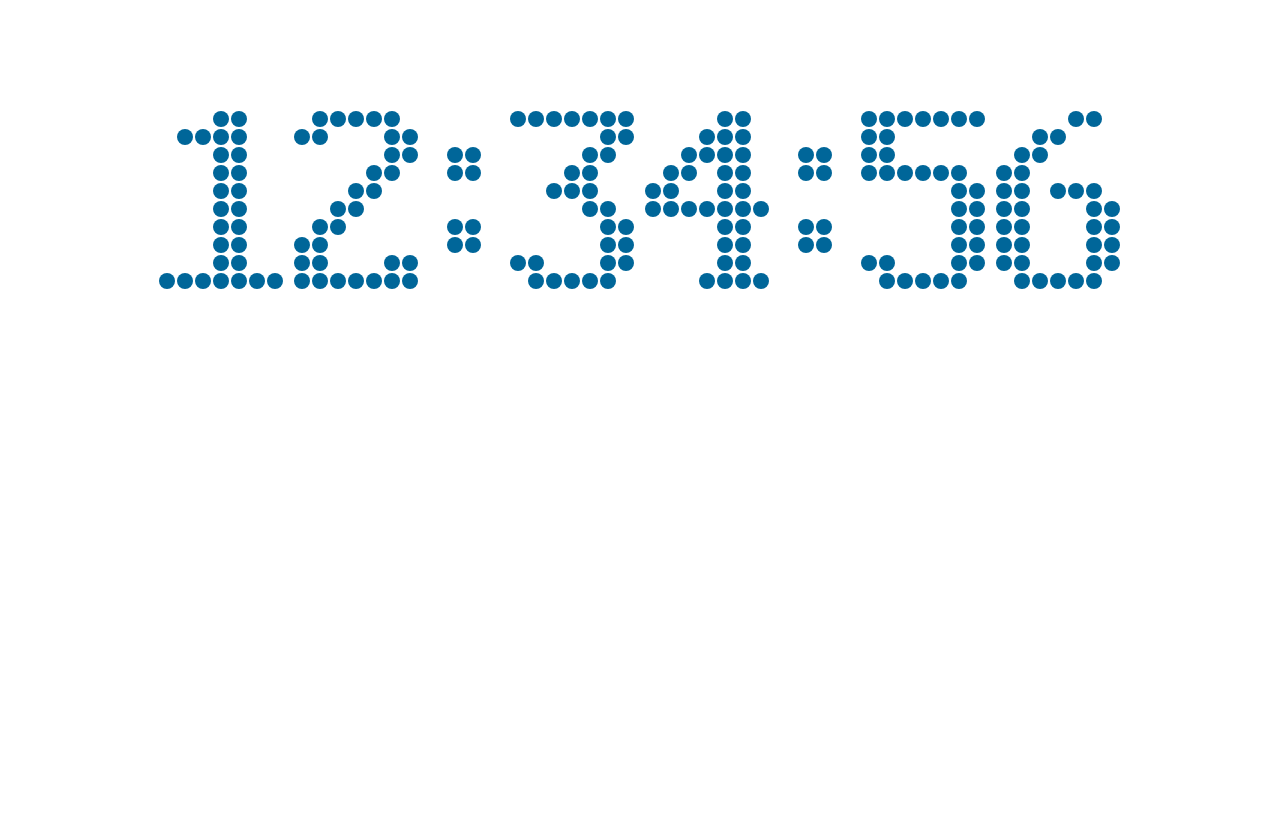
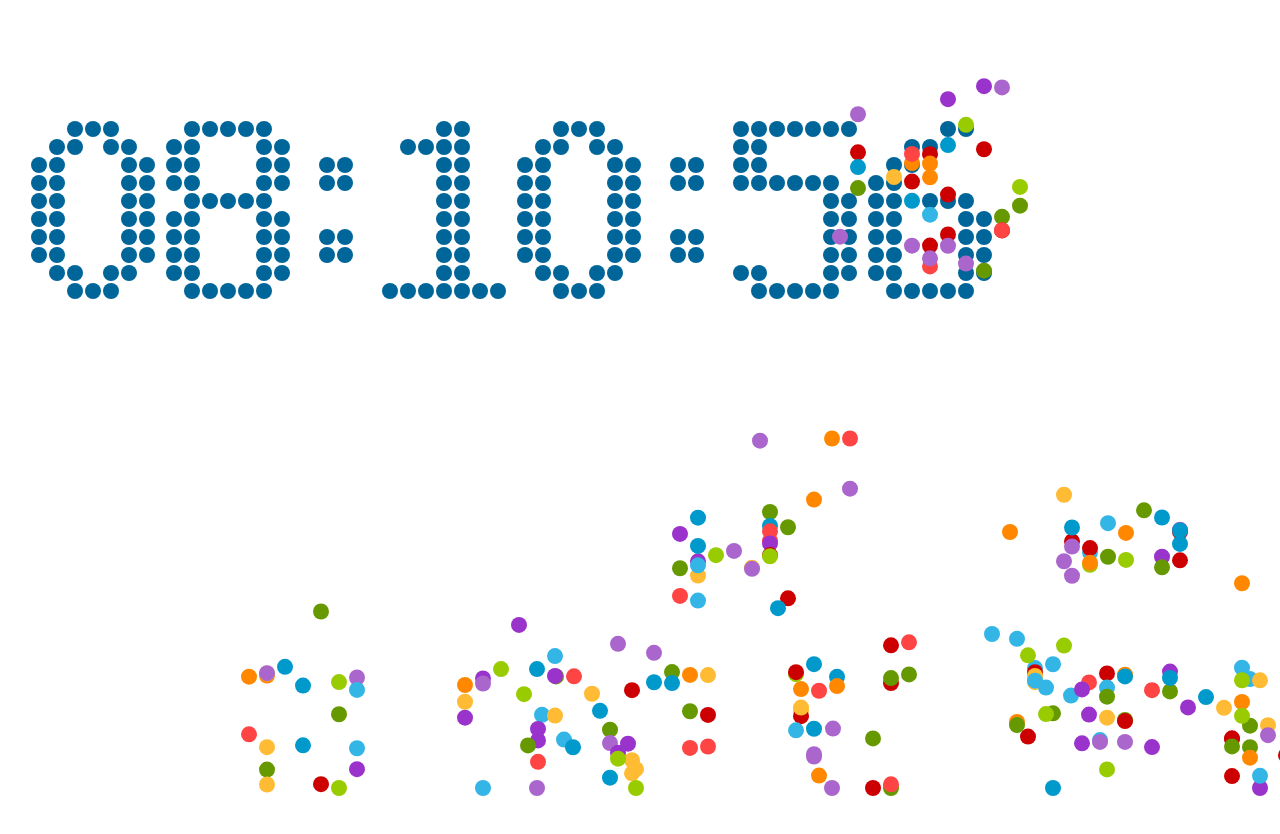
Before and after one commit to lf7817/canvas-demo, a website: page demo2/index.html in a window 1280 px wide. After the commit the page ends 800 px from the top, so only its background shows below. Drawn offline with Linux system fonts and the light colour scheme.

Commit message:
demo2基本实现效果

```diff
--- a/demo2/index.html
+++ b/demo2/index.html
@@ -13,14 +13,15 @@
         height: 100%;
       }
       .canvas {
-        display: block;
-        margin: 50px auto 0;
+        height: 100%;
+        /*display: block;*/
+        /*margin: 0 auto;*/
         /*border: 1px solid #ccc;*/
       }
     </style>
   </head>
   <body>
-    <canvas id="canvas" width="200" height="200" class="canvas"></canvas>
+    <canvas id="canvas"></canvas>
     <script src="./digit.js"></script>
     <script src="./index.js"></script>
   </body>
--- a/demo2/index.js
+++ b/demo2/index.js
@@ -1,22 +1,77 @@
-var WINDOW_WIDTH = 1024
-var WINDOW_HEIGHT = 768
+var WINDOW_WIDTH = document.body.clientWidth
+var WINDOW_HEIGHT = document.body.clientHeight - 4
 var RADIUS = 8
-var MARGIN_TOP = 60
+var MARGIN_TOP = 120
 var MARGIN_LEFT = 30
-
+var endTime = new Date(2017, 5, 27, 18, 46, 36)
+var curShowTimeSeconds = 0
+var balls = []
+var colors = ['#33B5E5', '#0099CC', '#AA66CC', '#9933CC', '#99CC00', '#669900', '#FFBB33', '#FF8800', '#FF4444', '#CC0000']
 var canvasEl = document.getElementById('canvas')
 var ctx = canvasEl.getContext('2d')
 
 canvasEl.width = WINDOW_WIDTH
 canvasEl.height = WINDOW_HEIGHT
 
+curShowTimeSeconds = getCurrentShowTimeSeconds()
 render(ctx)
 
+setInterval(function () {
+  render(ctx)
+  update()
+}, 50)
+
+function update () {
+  var nextShowTimeSeconds = getCurrentShowTimeSeconds()
+  if (nextShowTimeSeconds !== curShowTimeSeconds) {
+    var nextHour = parseInt(nextShowTimeSeconds / 3600)
+    var nextMin = parseInt((nextShowTimeSeconds - nextHour * 3600) / 60)
+    var nextSec = parseInt(nextShowTimeSeconds % 60)
+
+    var curHour = parseInt(curShowTimeSeconds / 3600)
+    var curMin = (curShowTimeSeconds - curHour * 3600) / 60
+    var curSec = curShowTimeSeconds % 60
+
+    if (parseInt(nextHour / 10) !== parseInt(curHour / 10)) {
+      addBalls(MARGIN_LEFT, MARGIN_TOP, parseInt(nextHour / 10))
+    }
+    if (parseInt(nextHour % 10) !== parseInt(curHour % 10)) {
+      addBalls(MARGIN_LEFT + 15 * (RADIUS + 1), MARGIN_TOP, parseInt(nextHour % 10))
+    }
+
+    if (parseInt(nextMin / 10) !== parseInt(curMin / 10)) {
+      addBalls(MARGIN_LEFT + 39 * (RADIUS + 1), MARGIN_TOP, parseInt(nextMin / 10))
+    }
+    if (parseInt(nextMin % 10) !== parseInt(curMin % 10)) {
+      addBalls(MARGIN_LEFT + 54 * (RADIUS + 1), MARGIN_TOP, parseInt(nextMin % 10))
+    }
+
+    if (parseInt(nextSec / 10) !== parseInt(curSec / 10)) {
+      addBalls(MARGIN_LEFT + 78 * (RADIUS + 1), MARGIN_TOP, parseInt(nextHour / 10))
+    }
+    if (parseInt(nextSec % 10) !== parseInt(curSec % 10)) {
+      addBalls(MARGIN_LEFT + 93 * (RADIUS + 1), MARGIN_TOP, parseInt(nextSec % 10))
+    }
+
+    curShowTimeSeconds = nextShowTimeSeconds
+  }
+  updateBalls()
+  // console.log(balls.length)
+}
+
+function getCurrentShowTimeSeconds () {
+  var curTime = new Date()
+  var ret = endTime.getTime() - curTime
+  ret = Math.round(ret / 1000)
+  return ret >= 0 ? ret : 0
+}
+
 function render (ctx) {
-  var hour = 12
-  var min = 34
-  var sec = 56
+  var hour = parseInt(curShowTimeSeconds / 3600)
+  var min = (curShowTimeSeconds - hour * 3600) / 60
+  var sec = curShowTimeSeconds % 60
 
+  ctx.clearRect(0, 0, WINDOW_WIDTH, WINDOW_HEIGHT)
   renderDigit(MARGIN_LEFT, MARGIN_TOP, parseInt(hour / 10), ctx)
   renderDigit(MARGIN_LEFT + 15 * (RADIUS + 1), MARGIN_TOP, parseInt(hour % 10), ctx)
   renderDigit(MARGIN_LEFT + 30 * (RADIUS + 1), MARGIN_TOP, 10, ctx)
@@ -25,6 +80,14 @@ function render (ctx) {
   renderDigit(MARGIN_LEFT + 69 * (RADIUS + 1), MARGIN_TOP, 10, ctx)
   renderDigit(MARGIN_LEFT + 78 * (RADIUS + 1), MARGIN_TOP, parseInt(sec / 10), ctx)
   renderDigit(MARGIN_LEFT + 93 * (RADIUS + 1), MARGIN_TOP, parseInt(sec % 10), ctx)
+
+  balls.forEach(function (ball) {
+    ctx.fillStyle = ball.color
+    ctx.beginPath()
+    ctx.arc(ball.x, ball.y, RADIUS, 0, 2 * Math.PI, false)
+    ctx.closePath()
+    ctx.fill()
+  })
 }
 
 function renderDigit (x, y, num, ctx) {
@@ -43,3 +106,42 @@ function renderDigit (x, y, num, ctx) {
     }
   }
 }
+
+function addBalls (x, y, num) {
+  for (var i = 0; i < digit[num].length; i++) {
+    for (var j = 0; j < digit[num][i].length; j++) {
+      if (digit[num][i][j] === 1) {
+        var ball = {
+          x: x + j * 2 * (RADIUS + 1) + (RADIUS + 1),
+          y: y + i * 2 * (RADIUS + 1) + (RADIUS + 1),
+          g: 1.5 + Math.random(),
+          vx: Math.pow(-1, Math.ceil(1000 * Math.random())) * 4,
+          vy: -12,
+          color: colors[Math.floor(Math.random() * colors.length)]
+        }
+        balls.push(ball)
+      }
+    }
+  }
+}
+
+function updateBalls () {
+  balls.forEach(function (ball, index, arr) {
+    ball.x += ball.vx
+    ball.y += ball.vy
+    ball.vy += ball.g
+
+    if (ball.y >= WINDOW_HEIGHT - RADIUS) {
+      ball.y = WINDOW_HEIGHT - RADIUS
+      ball.vy = -ball.vy * 0.6
+      if (Math.abs(ball.vy) <= 2) {
+        // console.log(ball.vy)
+        ball.vy = 0
+        ball.y = WINDOW_HEIGHT - RADIUS
+      }
+    }
+    if (ball.x <= -RADIUS || ball.x >= WINDOW_WIDTH + RADIUS) {
+      arr.splice(index, 1)
+    }
+  })
+}
```
